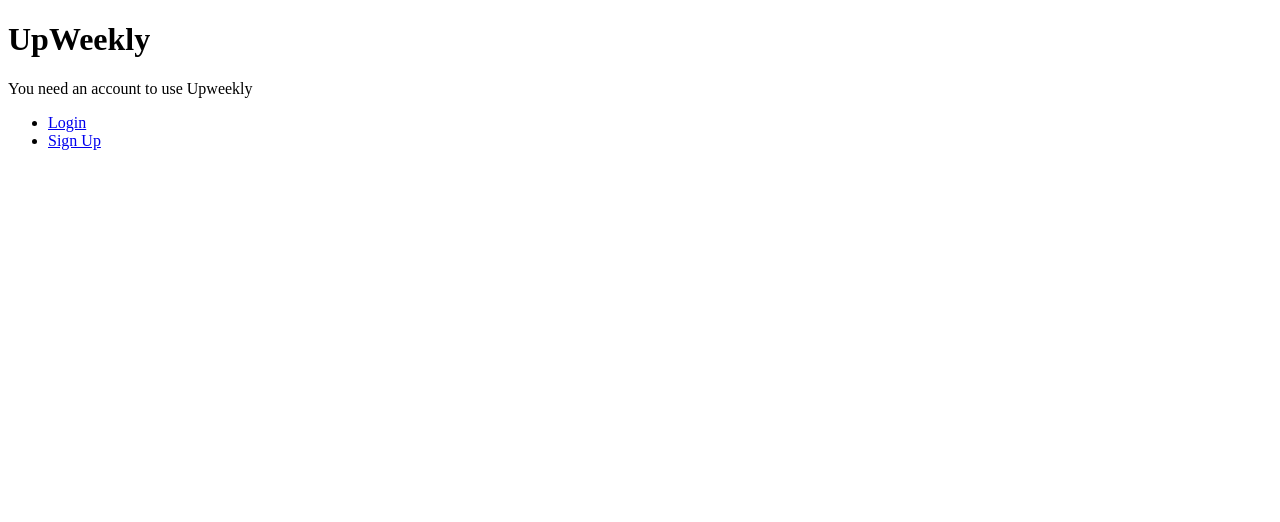
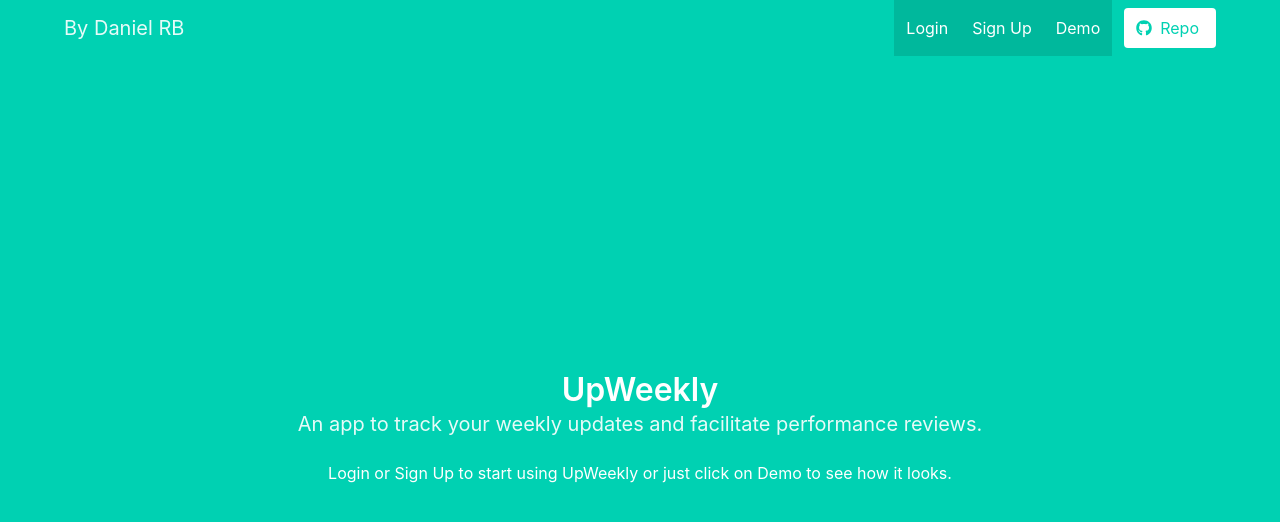
Before and after one commit to brleinad/upweekly, a Django app: page / in a window 1280 px wide. Shown: the top 522 px of the page. Run offline with Django 3.2, Linux system fonts and the light colour scheme; some libraries are stand-ins or nearby versions.

Commit message:
Added Bulma framework and started working on nicer front end

```diff
--- a/templates/base.html
+++ b/templates/base.html
@@ -1,14 +1,20 @@
 <!doctype html>
 <html>
    <head>
+      <meta name="viewport" content="width=device-width, initial-scale=1">
       <title>UpWeekly</title>
+      <link rel="stylesheet" href="https://cdn.jsdelivr.net/npm/bulma@0.8.2/css/bulma.min.css">
+      <script defer src="https://use.fontawesome.com/releases/v5.3.1/js/all.js"></script>
    </head>
 
    <body>
 
+
       {% if user.is_authenticated %}
+      <!--
       <p> Hey {{ user.username }}</p>
          <p><a href="{% url 'logout' %}">LogOut</a></p>
+      -->
       {% endif %}
 
 {% block content %}
--- a/templates/start.html
+++ b/templates/start.html
@@ -1,12 +1,75 @@
 {% extends 'base.html' %}
 
 {% block content %}
-<h1>UpWeekly</h1>
-<p>You need an account to use Upweekly<p>
-<p>
-   <ul>
-      <li><a href="{% url 'login' %}">Login</a></li>
-      <li><a href="{% url 'signup' %}">Sign Up</a></li>
-   </ul>
-</p>
+
+<section class="hero is-primary is-fullheight">
+  <!-- Hero head: will stick at the top -->
+  <div class="hero-head">
+    <nav class="navbar">
+      <div class="container">
+        <div class="navbar-brand">
+          <a href="https://danielrb.dev" class="navbar-item">
+             <h1 class="subtitle">
+             By Daniel RB
+             <h1>
+          </a>
+          <span class="navbar-burger burger" data-target="navbarMenuHeroA">
+            <span></span>
+            <span></span>
+            <span></span>
+          </span>
+        </div>
+        <div id="navbarMenuHeroA" class="navbar-menu">
+          <div class="navbar-end">
+             <a href ="{% url 'login' %}" class="navbar-item is-active">
+              Login
+            </a>
+             <a href ="{% url 'signup' %}" class="navbar-item is-active">
+              Sign Up
+            </a>
+             <a href ="#" class="navbar-item is-active">
+              Demo
+            </a>
+            <span class="navbar-item">
+              <a href="https://github.com/brleinad/upweekly" class="button is-primary is-inverted">
+                <span class="icon">
+                  <i class="fab fa-github"></i>
+                </span>
+                <span>Repo</span>
+              </a>
+            </span>
+          </div>
+        </div>
+      </div>
+    </nav>
+  </div>
+
+  <!-- Hero content: will be in the middle -->
+  <div class="hero-body">
+    <div class="container has-text-centered">
+      <h1 class="title">
+        UpWeekly
+      </h1>
+      <h2 class="subtitle">
+        An app to track your weekly updates and facilitate performance reviews.
+      </h2>
+      <h3 class="">
+        Login or Sign Up to start using UpWeekly or just click on Demo to see how it looks.
+      </h3>
+    </div>
+  </div>
+
+  <!-- Hero footer: will stick at the bottom -->
+  <div class="hero-foot">
+    <nav class="tabs">
+      <div class="container">
+         <!--
+        <ul>
+          <li class="is-active"><a href="#">Demo</a></li>
+        </ul>
+         -->
+      </div>
+    </nav>
+  </div>
+</section>
 {% endblock content %}
```
Also changed, not shown: templates/signup.html (+53 -2 lines), db.sqlite3.
